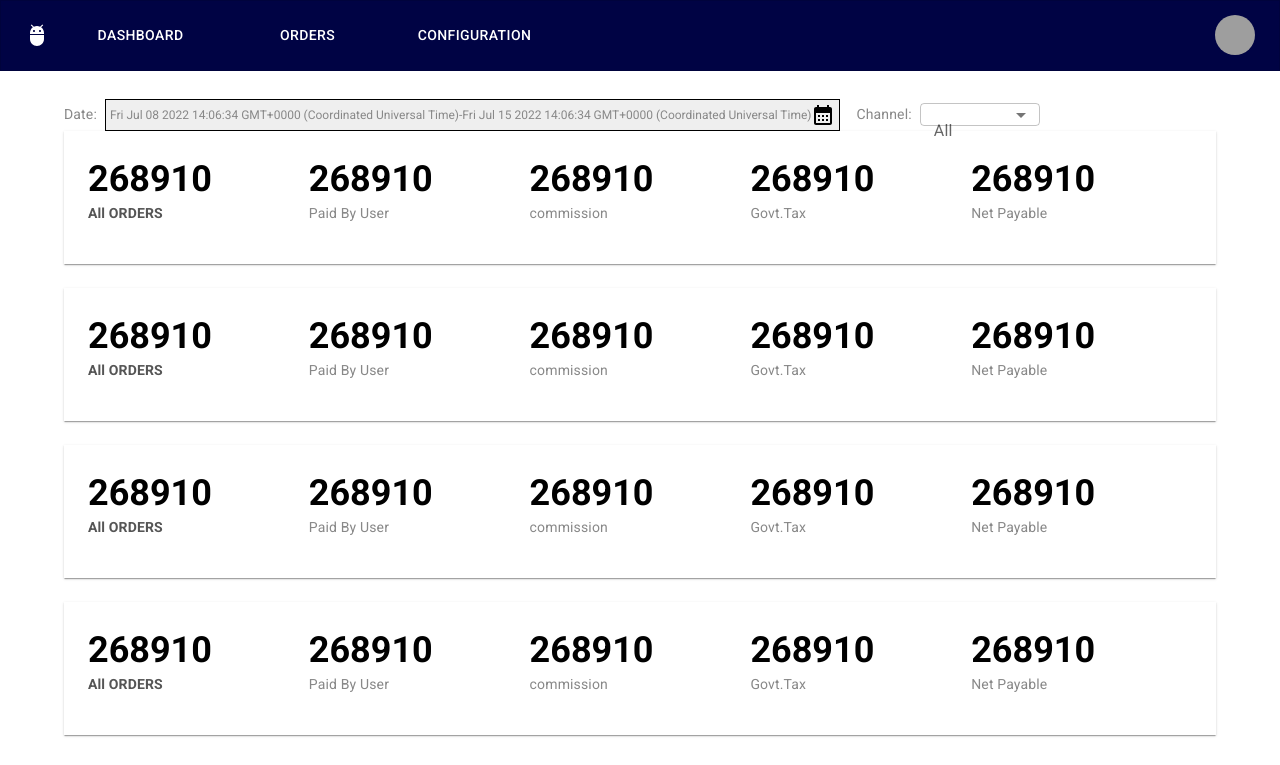
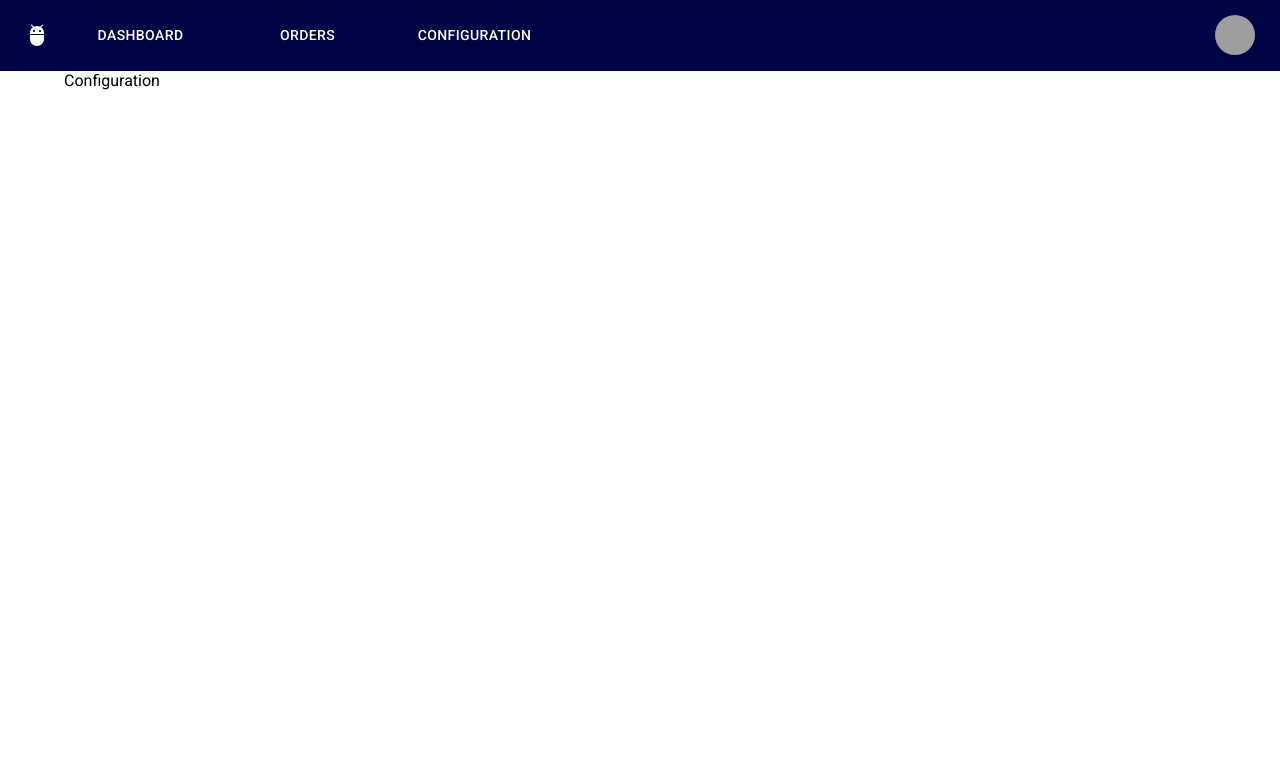
Before and after one commit to freakyjones/React-dashboard, a React (Create React App) app: page /configuration in a window 1280 px wide. Shown: the top 765 px of the page. Built offline with nearby package versions, Linux system fonts and the light colour scheme; grey boxes are pictures that could not be loaded.

Commit message:
react router added

```diff
--- a/src/App.js
+++ b/src/App.js
@@ -1,68 +1,33 @@
 import './App.css';
-import Typography from "@mui/material/Typography"
+import {
+  BrowserRouter as Router,
+  Switch,
+  Route,
+  Routes,
+  Link
+} from "react-router-dom";
+import Dashboard from './components/Dashboard/Dashboard';
+import Orders from './components/Orders/Orders';
+import Configuration from './components/Configuration/Configuration';
 import ResponsiveAppBar from './components/AppBar';
 import Container from "@mui/material/Container"
-import Toolbar from './components/Toolbar';
-import OrdersList from './components/OrdersList';
-import Distributions from './components/Distributions';
-import Trend from './components/Trend';
-import {createTheme,ThemeProvider} from '@mui/material'
-import { fontWeight } from '@mui/system';
-const theme= createTheme({
-    components:{
-       MuiTypography:{
-           variants:[
-            {
-                 props:{
-                   variant:"h5"
-                 },
-                 style:{
-                    fontSize:36,
-                    color: "#000",
-                    fontWeight:700
-                 }
-              },{
-                 props:{
-                   variant:"body1"
-                 },
-                 style:{
-                    fontSize:14,
-                    color: "#555555",
-                    fontWeight:700
-                 }
-              },{
-                 props:{
-                   variant:"body2"
-                 },
-                 style:{
-                    fontSize:14,
-                    color: "#888888"
-                 }
-              },{
-                  props:{
-                   variant:"body3"
-                 },
-                 style:{
-                    fontSize:12,
-                    color: "#888888"
-                 }
-              }
-           ]
-       }
-    }
-})
 function App() {
+
   return (
     <div className="App">
-    <ThemeProvider theme={theme}>
-      <ResponsiveAppBar/>
-      <Container maxWidth="lg">
-      <Toolbar/>
-      <OrdersList/>
-      <Distributions/>
-      <Trend/>
-      </Container>
-    </ThemeProvider>
+     <Router>
+     <ResponsiveAppBar/>
+         <Container maxWidth="lg">
+
+      <Routes>
+          <Route path="/orders" element={<Orders/>}/>
+          <Route path="/configuration" element={ <Configuration/>}/>
+          <Route path="/" element={<Dashboard/>}>
+          </Route>
+        </Routes>
+
+     </Container>
+     </Router>
     </div>
   );
 }
--- a/src/components/AppBar.js
+++ b/src/components/AppBar.js
@@ -13,8 +13,8 @@ import Tooltip from '@mui/material/Tooltip';
 import MenuItem from '@mui/material/MenuItem';
 import AdbIcon from '@mui/icons-material/Adb';
 import {createTheme,ThemeProvider} from '@mui/material'
-
-const pages = ['Dashboard', 'Orders', 'Configuration'];
+import {Routes} from "./utlis/myroutes.js"
+import {Link} from "react-router-dom"
 const settings = ['Profile', 'Account', 'Dashboard', 'Logout'];
 
 const theme= createTheme({
@@ -100,9 +100,9 @@ const ResponsiveAppBar = () => {
                 display: { xs: 'block', md: 'none' },
               }}
             >
-              {pages.map((page) => (
-                <MenuItem key={page} onClick={handleCloseNavMenu}>
-                  <Typography textAlign="center">{page}</Typography>
+              {Routes.map((route) => (
+                <MenuItem key={route.id} onClick={handleCloseNavMenu}>
+                  <Typography textAlign="center">{route.name}</Typography>
                 </MenuItem>
               ))}
             </Menu>
@@ -127,15 +127,18 @@ const ResponsiveAppBar = () => {
             LOGO
           </Typography>
           <Box sx={{ flexGrow: 1, display: { xs: 'none', md: 'flex' } }}>
-            {pages.map((page) => (
+
+            {Routes.map((route) => (
               <Button
-                key={page}
+                key={route.id}
                 onClick={handleCloseNavMenu}
                 sx={{ my: 2, color: 'white', display: 'block',width:"167px" }}
+                variant='text'
               >
-                {page}
+               <Link to={route.url} style={{textDecoration:"none",color:"#fff"}}>{route.name}</Link>
               </Button>
             ))}
+
           </Box>
 
           <Box sx={{ flexGrow: 0 }}>
--- /dev/null
+++ b/src/components/Configuration/Configuration.js
@@ -0,0 +1,10 @@
+import React from "react";
+import PropTypes from "prop-types";
+
+const Configuration = (props) => {
+  return <div>Configuration</div>;
+};
+
+Configuration.propTypes = {};
+
+export default Configuration;
--- /dev/null
+++ b/src/components/Dashboard/Dashboard.js
@@ -0,0 +1,76 @@
+import React from "react";
+import PropTypes from "prop-types";
+import Typography from "@mui/material/Typography"
+import Toolbar from '../Toolbar';
+import OrdersList from '../OrdersList';
+import Distributions from '../Distributions';
+import Trend from '../Trend';
+import {createTheme,ThemeProvider} from '@mui/material'
+import { fontWeight } from '@mui/system';
+
+const theme= createTheme({
+    components:{
+       MuiTypography:{
+           variants:[
+            {
+                 props:{
+                   variant:"h5"
+                 },
+                 style:{
+                    fontSize:36,
+                    color: "#000",
+                    fontWeight:700
+                 }
+              },{
+                 props:{
+                   variant:"body1"
+                 },
+                 style:{
+                    fontSize:14,
+                    color: "#555555",
+                    fontWeight:700
+                 }
+              },{
+                 props:{
+                   variant:"body2"
+                 },
+                 style:{
+                    fontSize:14,
+                    color: "#888888"
+                 }
+              },{
+                  props:{
+                   variant:"body3"
+                 },
+                 style:{
+                    fontSize:12,
+                    color: "#888888"
+                 }
+              },
+              {
+                  props:{
+                   variant:"body4"
+                 },
+                 style:{
+                    fontSize:12,
+                    color: "#000"
+                 }
+              }
+           ]
+       }
+    }
+})
+const Dashboard = (props) => {
+  return <div className="dashboard">
+    <ThemeProvider theme={theme}>
+      <Toolbar/>
+      <OrdersList/>
+      <Distributions/>
+      <Trend/>
+    </ThemeProvider>
+  </div>;
+};
+
+Dashboard.propTypes = {};
+
+export default Dashboard;
--- a/src/components/DateRangePickerHandeler.js
+++ b/src/components/DateRangePickerHandeler.js
@@ -35,19 +35,19 @@ const DateRangePickerHandeler = (props) => {
    let newDate;
    Dates.forEach((date)=>{
 
-       let srtDate = date.startDate;
-       let enDate = date.endDate;
-       newDate = `${srtDate}-${enDate}`
+       let srtDate = `${date.startDate}`;
+       let enDate = `${date.endDate}`;
+       newDate = `${srtDate.slice(0,10)}-${enDate.slice(0,10)}`;
     })
     return newDate;
  }
 
   return(
     <>
-    <Box sx={{border:"1px solid black",marginLeft:"8px",cursor:"pointer",padding:"3px 4px"}} component="button" onClick={handleOpen}>
+    <Box sx={{border:"1px solid #DDDDDD",marginLeft:"8px",cursor:"pointer",padding:"3px 4px",background:"#fff"}} component="button" onClick={handleOpen}>
       <Stack direction="row" alignItems="center" justifyContent="space-between">
         <Typography variant="body3" component="p" >{getDate()}</Typography>
-        <CalendarMonthIcon/>
+        <CalendarMonthIcon style={{color:"#666666"}} fontSize="small" />
      </Stack>
     </Box>
     <Modal
--- a/src/components/DropDown.js
+++ b/src/components/DropDown.js
@@ -4,6 +4,7 @@ import InputLabel from '@mui/material/InputLabel';
 import MenuItem from '@mui/material/MenuItem';
 import FormControl from '@mui/material/FormControl';
 import Select from '@mui/material/Select';
+import { borderRadius } from '@mui/system';
 
 export default function BasicSelect() {
   const [company, setCompany] = React.useState('');
@@ -14,8 +15,24 @@ export default function BasicSelect() {
 
   return (
     <Box sx={{ minWidth: 120,borderRadius:"none",marginLeft:"8px" }} >
-      <FormControl fullWidth>
-        <InputLabel id="demo-simple-select-label">All</InputLabel>
+      <FormControl fullWidth
+        sx={{
+           '& .MuiFormControl-root':{
+           },
+         '& .MuiFormLabel-root':{
+             display:"none",
+             top:"-17px",
+             borderRadius:"0px"
+         }
+        }}
+      >
+        <InputLabel id="demo-simple-select-label"
+             sx={{
+            '& .MuiInputLabel-root':{
+               borderRadius:"0px"
+           }
+        }}
+        >All</InputLabel>
         <Select
           labelId="demo-simple-select-label"
           id="demo-simple-select"
@@ -23,13 +40,17 @@ export default function BasicSelect() {
           label="All"
           onChange={handleChange}
           sx={{
+             'MuiSelect-root':{
+                 borderRadius:"0px"
+              },
              '& .MuiSelect-select': {
              padding:"0px 14px",
-            borderRadius:"Opx"
+            borderRadius:"0px"
            },
-           '& .MuiInputBase-root':{
+           '&  .MuiInputBase-input':{
              borderRadius:"0px"
-            }
+           }
+
         }}
         >
           <MenuItem value={`All`}>All</MenuItem>
--- /dev/null
+++ b/src/components/Orders/Orders.js
@@ -0,0 +1,10 @@
+import React from "react";
+import PropTypes from "prop-types";
+
+const Orders = (props) => {
+  return <div>Orders</div>;
+};
+
+Orders.propTypes = {};
+
+export default Orders;
--- a/src/components/Toolbar.js
+++ b/src/components/Toolbar.js
@@ -13,12 +13,12 @@ import DateRangePickerHandeler from "./DateRangePickerHandeler";
 const Toolbar = (props) => {
   return <Stack spacing={2} direction="row" sx={{marginTop:"28px"}}>
           <Box sx={{display:"flex",alignItems:"center"}} >
-             <Typography variant="body2" component="h3">Date:</Typography>
+             <Typography variant="body4" component="h3">Date:</Typography>
              <DateRangePickerHandeler/>
            </Box>
           <Box sx={{display:"flex",alignItems:"center"}}>
-             <Typography variant="body2" component="h3">Channel:</Typography>
-             <BasicSelect/>
+             {/* <Typography variant="body4" component="h3">Channel:</Typography>
+             <BasicSelect/> */}
           </Box>
         </Stack>;
 };
--- /dev/null
+++ b/src/components/utlis/myroutes.js
@@ -0,0 +1,16 @@
+export const Routes=[{
+   id:1,
+   name:"Dashboard",
+   url:"/",
+   isShown:true
+},{
+   id:2,
+   name:"Orders",
+   url:"/orders",
+   isShown:false
+},{
+   id:3,
+   name:"Configuration",
+   url:"/configuration",
+   isShown:false
+}]
```
